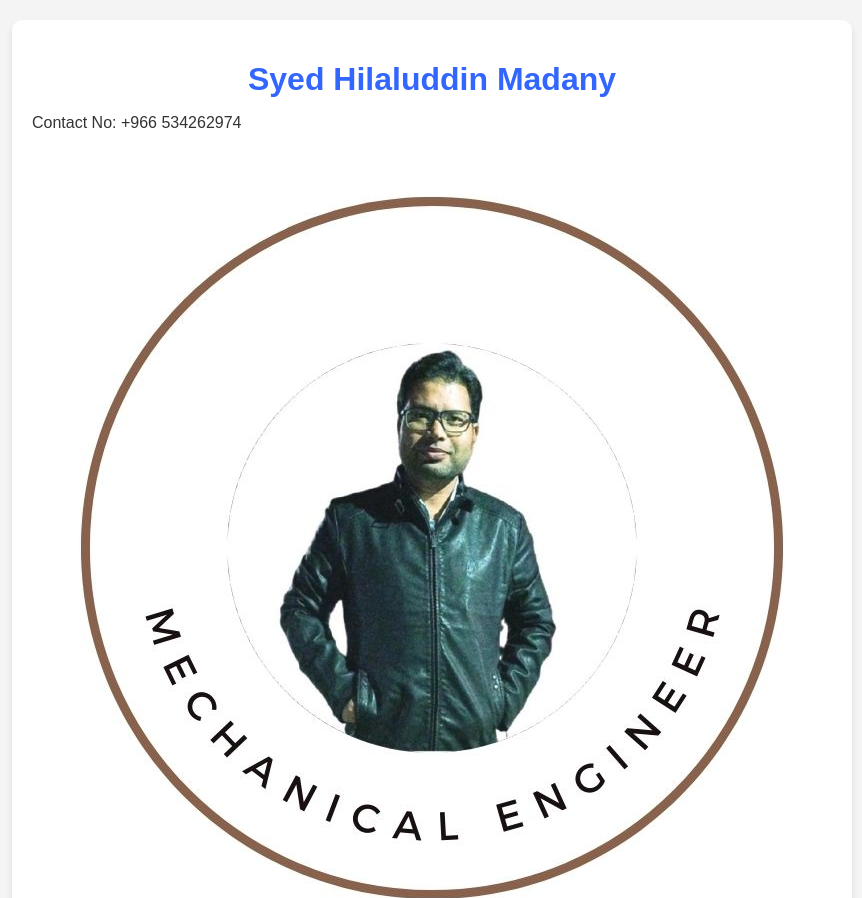
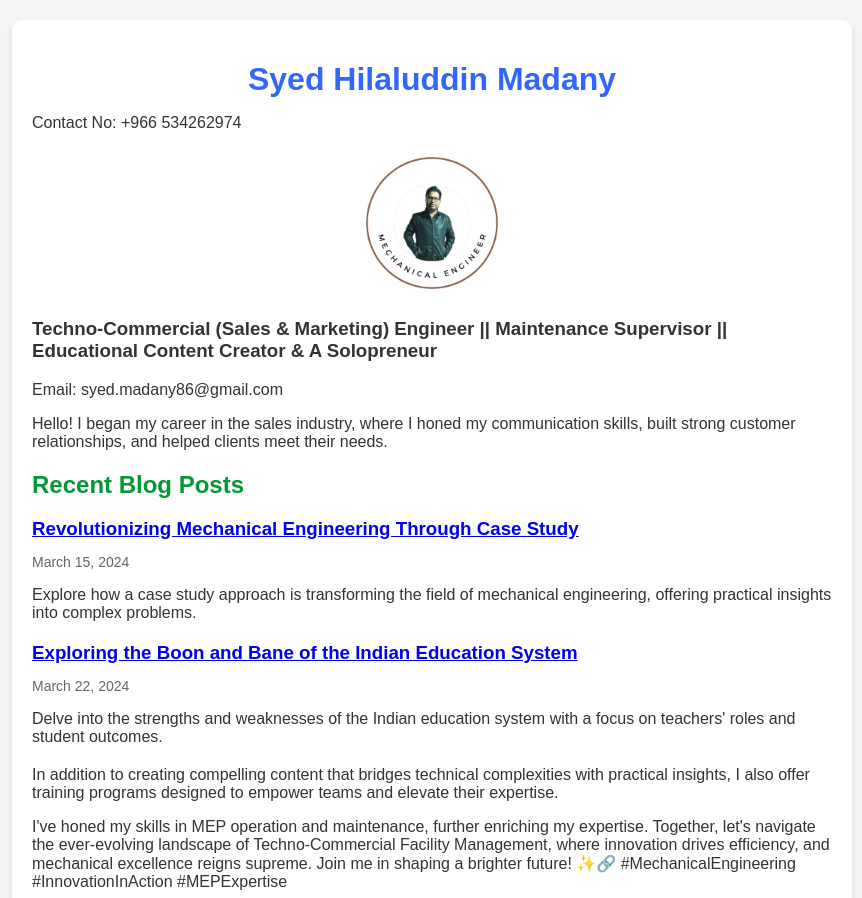
Before and after one commit to Hilal-Madany/resume, a plain HTML site: page index.html in a window 1280 px wide. Shown: the top 898 px of the page, without its empty margins (208-1070 px from the left). Drawn offline with Linux system fonts and the light colour scheme.

Commit message:
Update index.html

```diff
--- a/index.html
+++ b/index.html
@@ -33,7 +33,7 @@
     .profile-img {
       display: block;
       margin: 0 auto;
-      max-width: 100%; /* Adjust the image width to fit the container */
+      width: 150px; /* Adjust the width as needed */
       height: auto;
       border-radius: 50%;
       margin-bottom: 20px;
```
